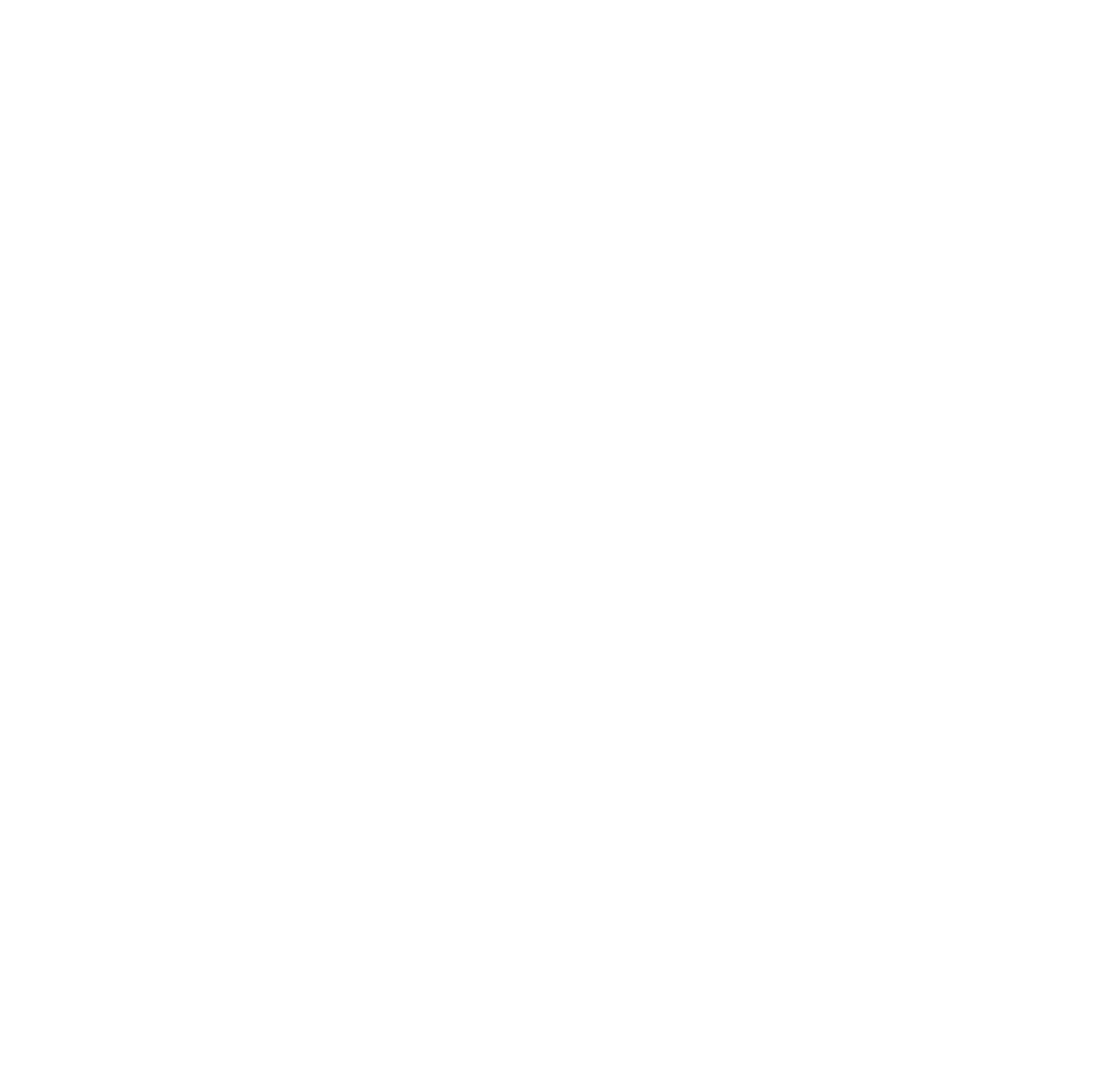
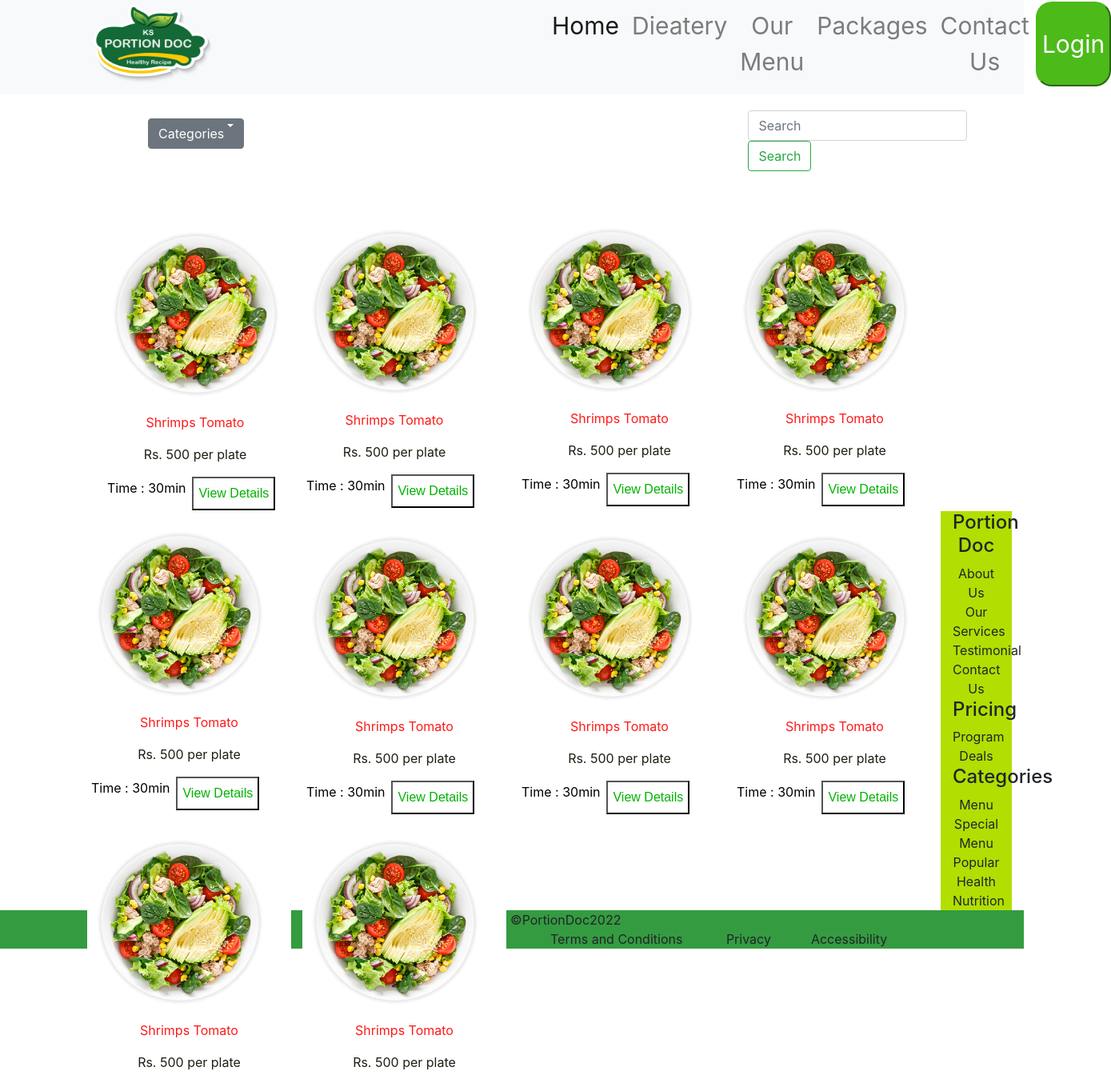
Before and after one commit to susiiiyana905/PortionDoc, a React (Create React App) app: page /ourmenu in a window 1280 px wide. Before the commit this address had no page. Shown: the part 70-1424 px from the top of the page at 80% size, 1389 px wide, since content can reach past the window. Before the commit the page ends 800 px from the top, so only its background shows below. Built offline with nearby package versions, Linux system fonts and the light colour scheme.

Commit message:
view meals user

```diff
--- a/src/App.css
+++ b/src/App.css
@@ -282,14 +282,15 @@ border:5px solid white;
 margin-top:10px;
  margin-left:45px;
 background:white;
-margin-bottom:20px;
+margin-bottom:30px;
 }
 
 .contents
 {
-    height :330px;
+    height :360px;
 	width : 255px;
 	float : left;
+
 	border : 5px solid white;
 	 margin: 10px;
 	 margin-left:9px;
@@ -297,10 +298,10 @@ margin-bottom:20px;
 	margin-right:5px;
 }
 
-.contents:hover
+/* .contents:hover
 {
 background: #e6ffe6;
-}
+} */
 
 #content-a
 {
@@ -309,7 +310,7 @@ background: #e6ffe6;
 	height:220px;
 	width: 220px;
 	margin-left: 20px;
-	margin-top:2px;
+	margin-top:5px;
 	margin-right:auto;
 
 }
@@ -372,8 +373,15 @@ color:#ff1a1a;
 text-align:center;
 color: #1f1f14;
 margin-top:0px;
+}
+
+.third
+{
 
 
+
+margin-top:2px;
+color:black;
 }
 
 #con
@@ -409,7 +417,8 @@ margin-bottom:20px;
   font-size: 30px;
   margin-left:670px;
   border-radius: 10%;
-  font-size: 20px;;
+  font-size: 20px;
+  margin-top :30px;
 
 
 
@@ -430,3 +439,41 @@ margin-bottom:20px;
   margin:10px;
   margin-bottom: 15px;
 }
+
+.view
+{
+  background-color:white;
+  color: #00b300;
+  margin-left:8px;
+  font-family:Arial, Helvetica, sans-serif;
+
+}
+
+.view:hover
+{
+ background-color:  #00b300;
+ color:white;
+}
+
+.me{
+  display: flex;
+}
+
+#front
+{
+  display: flex;
+}
+
+#one
+{
+  margin: 20px;
+  margin-left: 90px;
+ padding:10px;
+}
+
+#two
+{
+  margin-left: 600px;
+  margin-top:20px;
+  margin-bottom: 20px;
+}
--- /dev/null
+++ b/src/Components/User/ourmenu.js
@@ -0,0 +1,203 @@
+import {Component} from "react";
+import Footer from "../footer";
+import Header from "../header";
+const Menu1 =()=> {
+        return(
+            <>
+              <Header></Header>
+              <div>
+<div className="container">
+
+    <div id="front">
+    <div  id="one">
+    <div class="dropdown">
+        <button  id="search" class="btn btn-secondary dropdown-toggle" type="button"  data-toggle="dropdown" aria-expanded="false">
+         Categories
+         </button>
+  <div class="dropdown-menu" aria-labelledby="dropdownMenuButton">
+    <a class="dropdown-item" href="#">Action</a>
+    <a class="dropdown-item" href="#">Another action</a>
+    <a class="dropdown-item" href="#">Something else here</a>
+  </div>
+</div>
+    </div>
+    <div  id="two">
+  <form class="form-inline">
+    <input class="form-control mr-sm-2" type="search" placeholder="Search" aria-label="Search"/>
+    <button class="btn btn-outline-success my-2 my-sm-0" type="submit">Search</button>
+  </form>
+  </div>
+  </div>
+
+
+</div>
+    <div id="content">
+     <div>
+     <div id="con">
+         <div class="contents">
+         <div id="content-a">
+             <img src ="images/1.png"  width="220px" height="220px" />
+             <p class="first">Shrimps Tomato</p>
+             <p class="second">Rs. 500 per plate</p>
+             <div class="me">
+              <p class= "third" >Time : 30min</p>
+             <button class="view">View Details</button>
+             </div>
+
+             </div>
+         </div>
+         <div class="contents">
+         <div id="content-b">
+             <img src ="images/1.png"  width="220px" height="220px" />
+             <p class="first">Shrimps Tomato</p>
+             <p class="second">Rs. 500 per plate</p>
+
+             <div class="me">
+              <p class= "third" >Time : 30min</p>
+             <button class="view">View Details</button>
+             </div>
+             </div>
+         </div>
+
+         <div class="contents">
+         <div class="content-c">
+             <img src ="images/1.png"  width="220px" height="220px" />
+             <p class="first">Shrimps Tomato</p>
+             <p class="second">Rs. 500 per plate</p>
+
+             <div class="me">
+              <p class= "third" >Time : 30min</p>
+             <button class="view">View Details</button>
+             </div>
+             </div>
+         </div>
+
+         <div class="contents">
+         <div class="content-d">
+             <img src ="images/1.png"  width="220px" height="220px" />
+             <p class="first">Shrimps Tomato</p>
+             <p class="second">Rs. 500 per plate</p>
+
+             <div class="me">
+              <p class= "third" >Time : 30min</p>
+             <button class="view">View Details</button>
+             </div>
+             </div>
+             </div>
+
+             <div class="contents">
+             <div class="content-a">
+             <img src ="images/1.png"  width="220px" height="220px" />
+             <p class="first">Shrimps Tomato</p>
+             <p class="second">Rs. 500 per plate</p>
+
+             <div class="me">
+              <p class= "third" >Time : 30min</p>
+             <button class="view">View Details</button>
+             </div>
+              </div>
+              </div>
+         </div>
+         </div>
+
+
+
+
+         <div>
+         <div id="cons">
+         <div class="contents">
+         <div class="content-a">
+             <img src ="images/1.png"  width="220px" height="220px" />
+             <p class="first">Shrimps Tomato</p>
+             <p class="second">Rs. 500 per plate</p>
+
+             <div class="me">
+              <p class= "third" >Time : 30min</p>
+             <button class="view">View Details</button>
+             </div>
+             </div>
+         </div>
+         <div class="contents">
+         <div class="content-b">
+             <img src ="images/1.png"  width="220px" height="220px" />
+             <p class="first">Shrimps Tomato</p>
+             <p class="second">Rs. 500 per plate</p>
+
+             <div class="me">
+              <p class= "third" >Time : 30min</p>
+             <button class="view">View Details</button>
+             </div>
+             </div>
+         </div>
+
+         <div class="contents">
+         <div class="content-c">
+             <img src ="images/1.png"  width="220px" height="220px" />
+             <p class="first">Shrimps Tomato</p>
+             <p class="second">Rs. 500 per plate</p>
+
+             <div class="me">
+              <p class= "third" >Time : 30min</p>
+             <button class="view">View Details</button>
+             </div>
+             </div>
+         </div>
+
+         <div class="contents">
+         <div class="content-d">
+             <img src ="images/1.png"  width="220px" height="220px" />
+             <p class="first">Shrimps Tomato</p>
+             <p class="second">Rs. 500 per plate</p>
+
+             <div class="me">
+              <p class= "third" >Time : 30min</p>
+             <button class="view">View Details</button>
+             </div>
+             </div>
+         </div>
+
+         <div class="contents">
+         <div class="content-e">
+             <img src ="images/1.png"  width="220px" height="220px" />
+             <p class="first">Shrimps Tomato</p>
+             <p class="second">Rs. 500 per plate</p>
+             <div class="me">
+              <p class= "third" >Time : 30min</p>
+             <button class="view">View Details</button>
+             </div>
+             </div>
+         </div>
+
+     </div>
+     </div>
+
+
+     <div>
+     <button id="mybutton" type="button" class="btn btn-primary btn-medium">Get Cooking</button>
+     </div>
+
+
+
+
+
+
+
+
+
+     </div>
+
+     </div>
+     <Footer></Footer>
+     </>
+
+
+
+
+
+
+        )
+
+
+}
+
+export default Menu1;
--- /dev/null
+++ b/src/Components/User/viewMenu.js
@@ -0,0 +1,100 @@
+import {Component} from "react";
+class Menu extends Component{
+    render(){
+        return(
+          <div>
+             <div class="card">
+
+  <div class="card-body">
+    <h5 class="card-title">Mushroom and Herb Shepherd's Pie</h5>
+    <p class="card-text">topped with Cheesy Mashed Potatoes</p>
+    <a href="#" class="btn btn-primary">View Our Plans</a>
+  </div>
+</div>
+
+<div class="card">
+  <div class="card-body">
+
+    <p class="card-text">It’s hard to beat the homey, comforting goodness of a shepherd’s pie.
+    Our chefs whipped up a vegetarian version that’s just as rich and hearty as the original!
+     Meaty mushrooms (in lieu of traditional ground beef) are simmered with tomato paste, veggie stock,
+     and a bounty of fresh veggies and thyme. On top, swoops of creamy mashed potatoes are sprinkled with
+    Monterey Jack, then broiled to create an irresistibly cheesy crust.</p>
+  </div>
+</div>
+
+<div class="row">
+  <div class="col-sm-6">
+    <div class="card">
+      <div class="card-body">
+        <p class="card-text">-Tags : Veggie . Calorie Smart Superstar. Climate Score  -Allergens : Milk . Wheat </p>
+        <p class="card-text">Produced in a facility that processes milk, eggs, fish, shellfish, tree nuts, peanuts, wheat, and soybean.</p>
+
+      </div>
+    </div>
+  </div>
+  <div class="col-sm-6">
+    <div class="card">
+    <table class="table table-borderless">
+  <thead>
+    <tr>
+      <th scope="col">Total Time</th>
+      <th scope="col">Prep Time</th>
+      <th scope="col">Cooking Difficulty</th>
+    </tr>
+  </thead>
+  <tbody>
+    <tr>
+      <td>50 minutes</td>
+      <td>15 Minutes</td>
+      <td>Hard</td>
+
+    </tr>
+
+  </tbody>
+</table>
+  </div>
+  </div>
+
+
+ {/* <div>
+   <h3>Utensils</h3>
+   <ul>
+     <li>Large Pot</li>
+     <li>Peeler</li>
+     <li>Potato Masher</li>
+     <li>Strainer</li>
+     <li>Large Pan</li>
+   </ul>
+ </div> */}
+
+<div class="card mb-3" style="max-width: 540px;">
+  <div class="row no-gutters">
+    <div class="col-md-4">
+      <img src="..." alt="..."/>
+    </div>
+    <div class="col-md-8">
+      <div class="card-body">
+        <h5 class="card-title">Card title</h5>
+        <p class="card-text">This is a wider card with supporting text below as a natural lead-in to additional content. This content is a little bit longer.</p>
+        <p class="card-text"><small class="text-muted">Last updated 3 mins ago</small></p>
+      </div>
+    </div>
+  </div>
+</div>
+
+
+
+
+
+</div>
+          </div>
+
+
+        )
+
+
+
+    }
+}
+export default Menu;
--- a/src/Components/mid.js
+++ b/src/Components/mid.js
@@ -9,6 +9,8 @@ import ViewMeals from "./admin/viewMeal";
 import OtpPage from "./User/otppage";
 import AddMeal from "./admin/add";
 import UpdateMeal from "./admin/updatemeal";
+import Menu1 from "./User/ourmenu";
+import Menu from "./User/viewMenu";
 
 
 class Mid extends Component{
@@ -25,6 +27,8 @@ class Mid extends Component{
                     <Route path="/viewMeal" element={<ViewMeals></ViewMeals>}></Route>
                     <Route path="/addMeal" element={<AddMeal></AddMeal>}></Route>
                     <Route path="/updateMeal" element={<UpdateMeal></UpdateMeal>}></Route>
+                    <Route path="/menu" element = {<Menu></Menu>}> </Route>
+                    <Route path="/ourmenu" element = {<Menu1></Menu1>}> </Route>
 
                 </Routes>
             </div>
```
Also changed, not shown: public/images/1.png (added), 1 other file (tests, documents, lock files or other folders).
